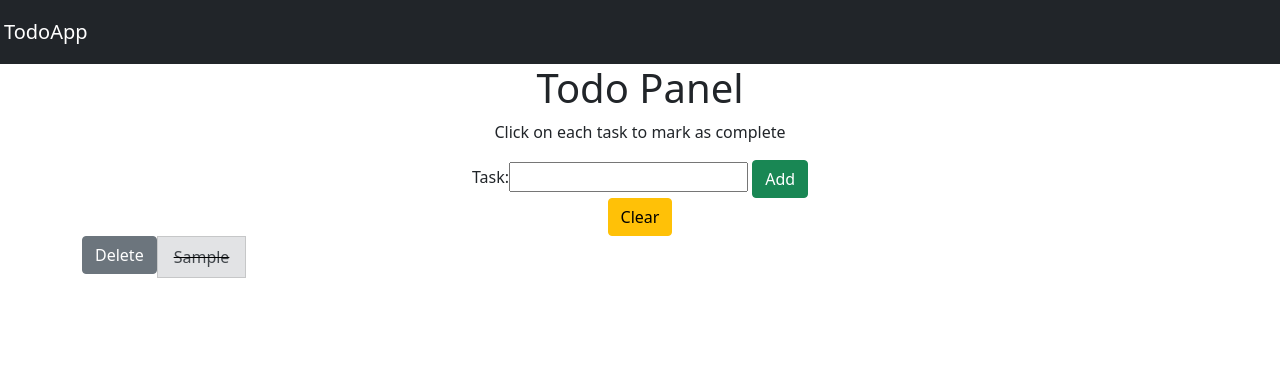
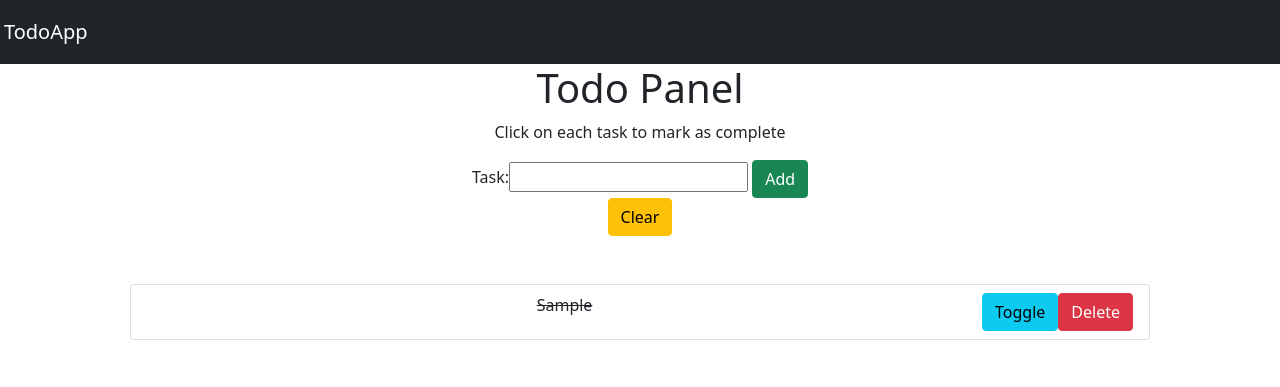
Before and after one commit to Steve-Dusty/django-todo, a Django app: page /panel/ in a window 1280 px wide. Shown: the top 387 px of the page. Run offline with Django 3.2, Linux system fonts and the light colour scheme; tables that the repository leaves empty hold one stand-in row (values such as "Sample post").

Commit message:
fixed UI

```diff
--- a/templates/todo_panel.html
+++ b/templates/todo_panel.html
@@ -19,28 +19,19 @@
 
     <!-- Display the todos here -->
 
-    <ul class="list-group text-center">
+        <ul class="list-group p-5">
             {% for task in tasks %}
                 {% if task.is_completed %}
-            <div class="btn-group">
-                <a href="{% url 'deleteTask' task.id %}"><button type="button" class="btn btn-secondary">Delete</button></a>
-                <a href="{% url 'toggleTask' task.id %}" style="text-decoration: line-through; color: black;">
-                    <li class="list-group-item list-group-item-secondary">
-                        {{ task }}
+            <li class="list-group-item d-flex"><p class="p-0 m-0 flex-grow-1" style="text-decoration: line-through;">{{ task }}</p>
+                <a type="submit" class="btn btn-info" href="{% url 'toggleTask' task.id %}" role="button">Toggle</a>
+                <a type="submit" class="btn btn-danger" href="{% url 'deleteTask' task.id %}" role="button">Delete</a>
             </li>
-                </a>
-            </div>
                 {% else %}
-            <div class="btn-group">
-                <a href="{% url 'deleteTask' task.id %}"><button type="button" class="btn btn-secondary">Delete</button></a>
-                <a href="{% url 'toggleTask' task.id %}" style="text-decoration: none;">
-                    <li class="list-group-item">
-                        {{ task }}
+            <li class="list-group-item d-flex"><p class="p-0 m-0 flex-grow-1">{{ task }}</p>
+                <a type="submit" class="btn btn-info" href="{% url 'toggleTask' task.id %}" role="button">Toggle</a>
+                <a type="submit" class="btn btn-danger" href="{% url 'deleteTask' task.id %}" role="button">Delete</a>
              </li>
-                </a>
-            </div>
              {% endif %}
              {% endfor %}
         </ul>
-</div>
 {% endblock content %}
```
Also changed, not shown: templates/delete_confirm.html (deleted). Lines whose indentation alone changed are shown as unchanged.
